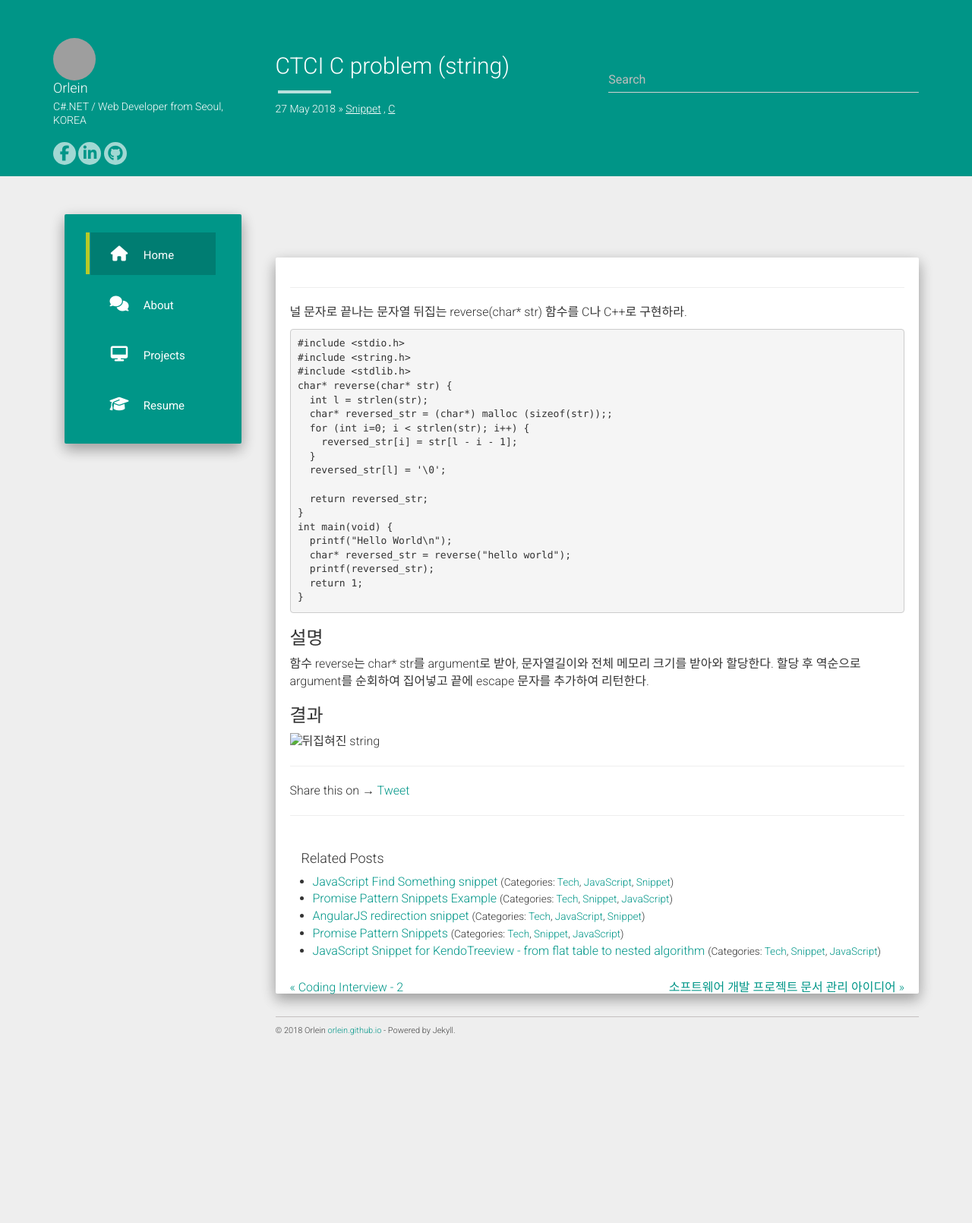
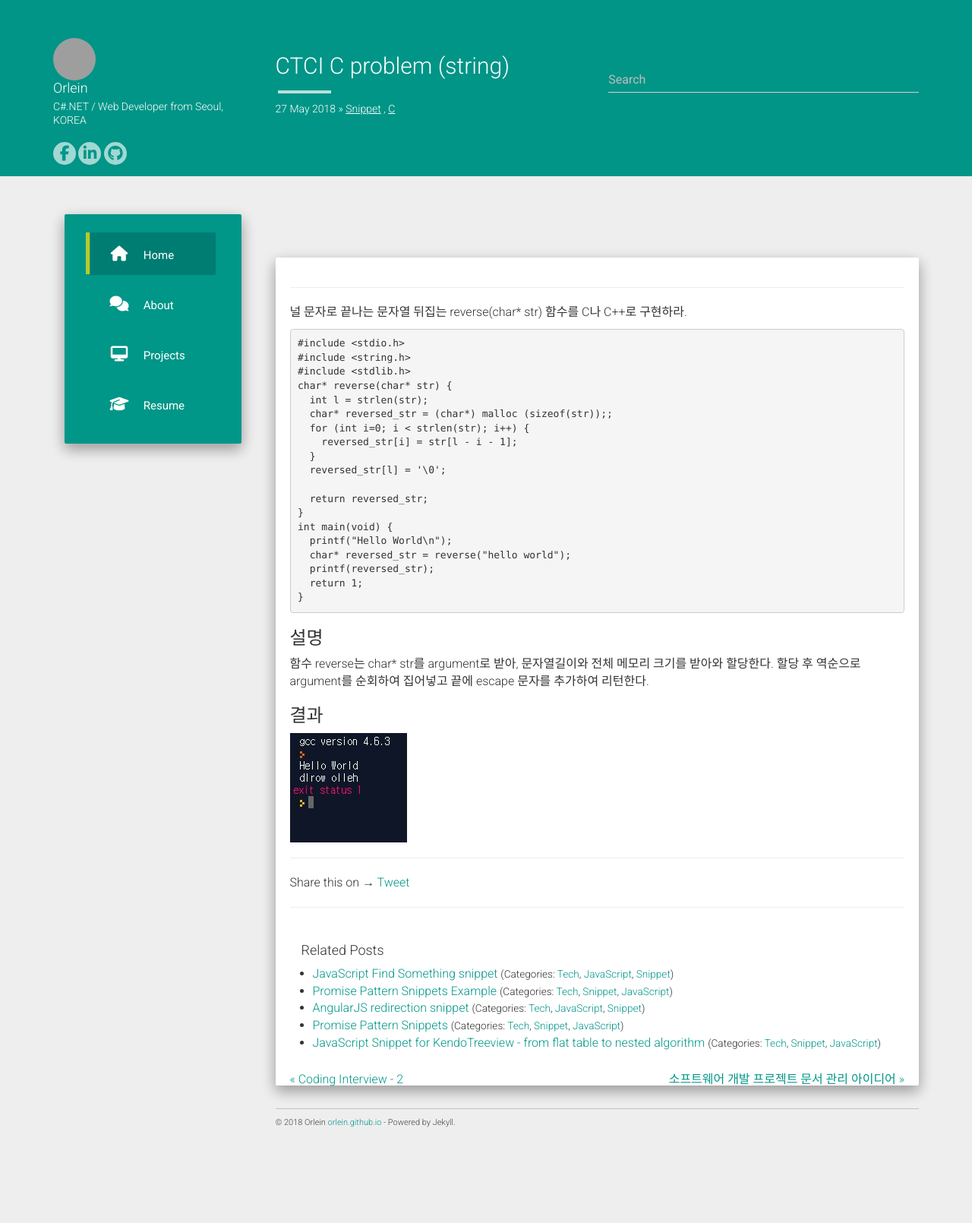
Before and after one commit to orlein/orlein.github.io, a Jekyll site: the page built from _posts/2018-05-27-CTCI-Problem.md, in a window 1280 px wide. Shown: the whole page at 76% size. Built offline with Jekyll 4.4.1, drawn with Linux system fonts in a browser that asks for light colours; nearby versions of some CDN libraries; comment, search, counter and statistics services are not loaded; before the commit the page ends 1489 px from its top, so only the background shows below that; grey boxes are pictures that could not be loaded.

Commit message:
이미지업로드재시도

```diff
--- a/_posts/2018-05-27-CTCI-Problem.md
+++ b/_posts/2018-05-27-CTCI-Problem.md
@@ -36,4 +36,4 @@ int main(void) {
 
 ### 결과
 
-![뒤집혀진 string]({{"/static/post_image/2018-05-27-프로젝트-문서-관리-아이디어/reversed.jpg" | absolute_url }})
+![뒤집혀진 string](/static/post_image/2018-05-27/reversed.jpg)
```
Also changed, not shown: static/post_image/2018-05-27/reversed.JPG (renamed from static/post_image/2018-05-27-프로젝트-문서-관리-아이디어/reversed.JPG).
